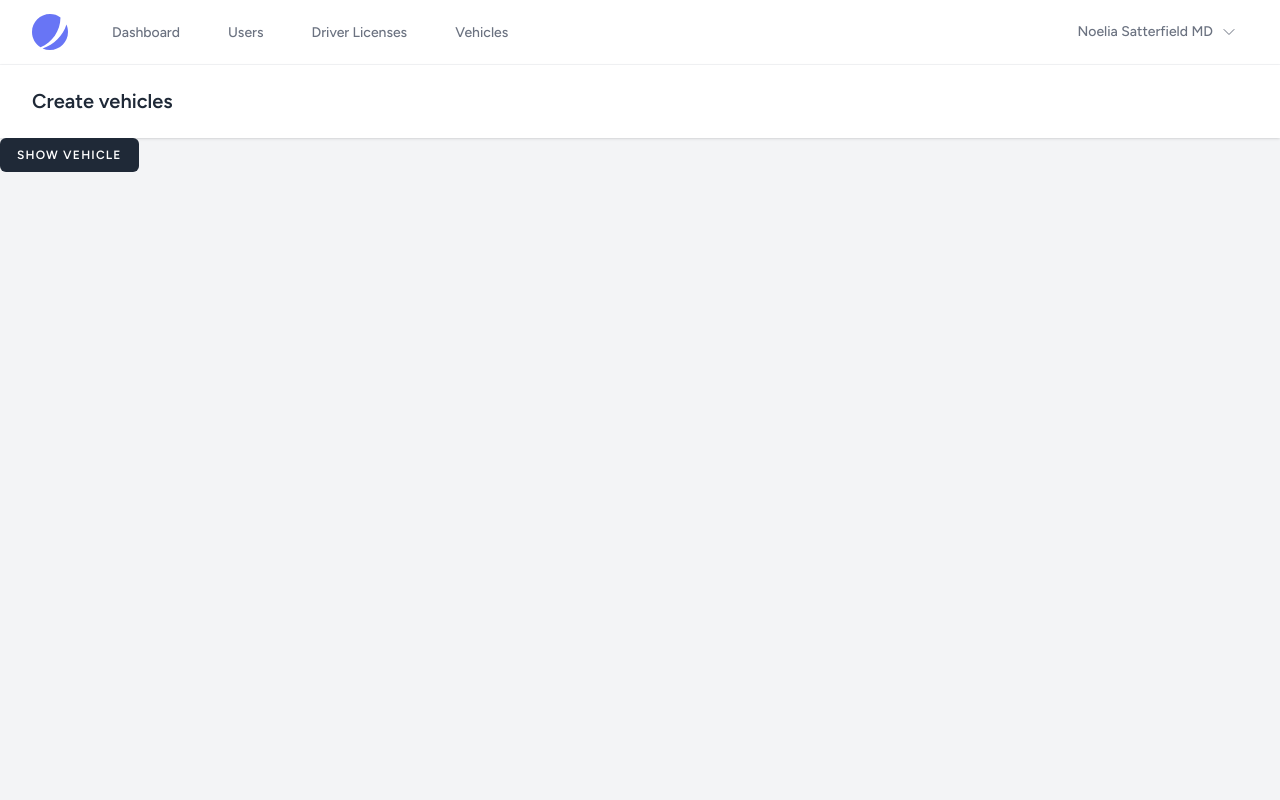
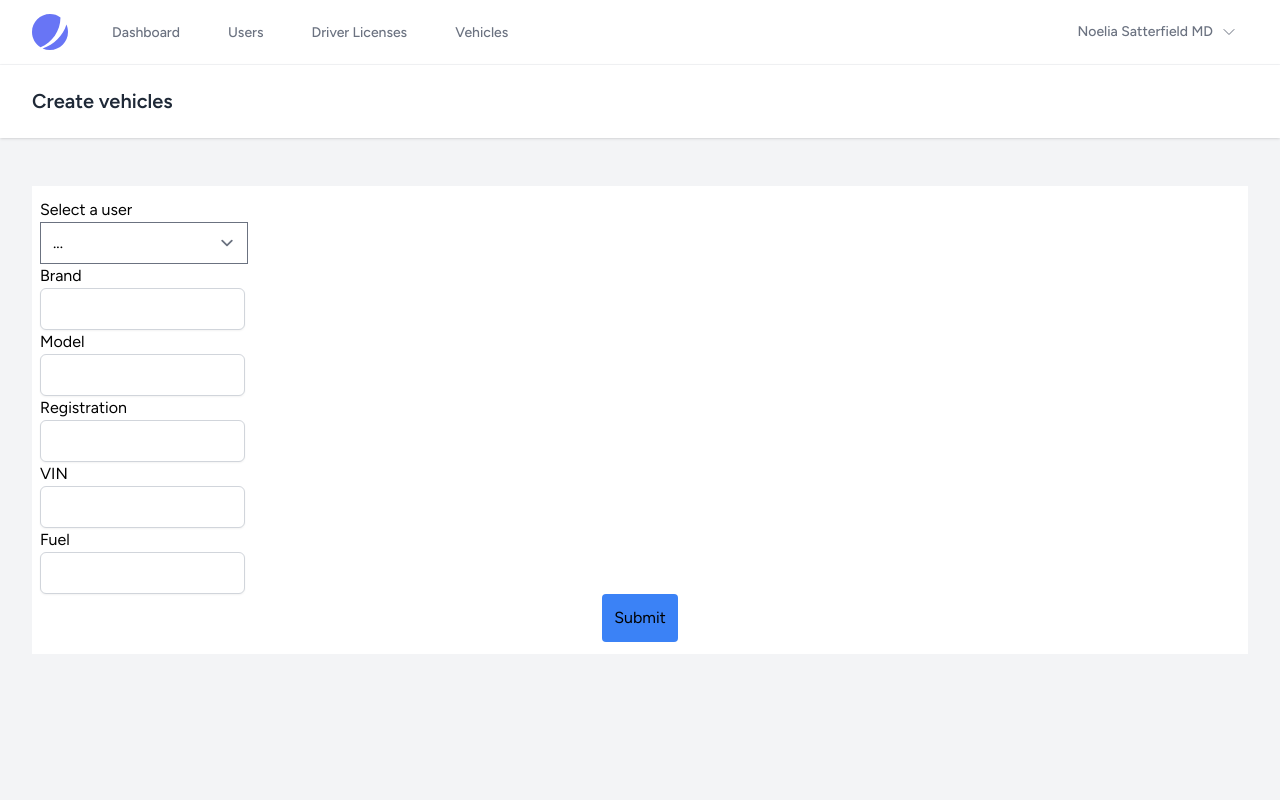
Before and after one commit to AleksandarAta/test, a Laravel app: template resources/views/vehicles/create.blade.php in a window 1280 px wide. Run offline with Laravel 12, Linux system fonts and the light colour scheme; a user stored in the database is signed in; data comes from the database, SQL or seed files in the repository; tables that the repository leaves empty hold one stand-in row (values such as "Sample post"); the template is opened without the code that fills it: most values are stand-ins (such as "Sample title", 1, 10 or a date in 2020); style sheets or scripts are compiled from the project's sources; parts of the project's set-up code (start-up, migrations or seed data) failed here and were passed over; some libraries are stand-ins or nearby versions.

Commit message:
livewire components

```diff
--- /dev/null
+++ b/app/Livewire/Vehicles/Create.php
@@ -0,0 +1,56 @@
+<?php
+
+namespace App\Livewire\Vehicles;
+
+use App\Models\User;
+use App\Models\Vehicle;
+use Livewire\Component;
+
+class Create extends Component
+{
+    public $user;
+    public $brand;
+    public $model;
+    public $vin;
+    public $fuel;
+    public $registration;
+
+
+    protected function rules()
+    {
+        return [
+            'user' => 'required|integer',
+            'brand' => 'required|string',
+            'model' => 'required|string',
+            'registration' => 'required|string',
+            'vin' => 'required|string',
+            'fuel' => 'required|string',
+
+        ];
+    }
+
+    public function submit()
+    {
+        $this->validate();
+
+        $newVehicle =  Vehicle::create([
+            'user_id' => $this->user,
+            'brand' => $this->brand,
+            'model' => $this->model,
+            'registration' => $this->registration,
+            'vin' => $this->vin,
+            'fuel' => $this->fuel,
+        ]);
+
+        session()->flash('flash.banner', 'vehicle create succsessfully');
+        session()->flash('flash.bannerStyle', 'success');
+
+        return redirect()->route('vehicles.index');
+    }
+
+    public function render()
+    {
+        $users = User::all();
+        return view('livewire.vehicles.create', ['users' => $users]);
+    }
+}
--- a/database/seeders/DatabaseSeeder.php
+++ b/database/seeders/DatabaseSeeder.php
@@ -20,6 +20,8 @@ class DatabaseSeeder extends Seeder
             ->has(Vehicle::Factory(1))
             ->create();
         User::factory(10)->create();
+        Vehicle::factory(10)->create();
+
         DriverLicense::factory(10)->create();
         User::factory()->has(DriverLicense::factory(1))->create([
             'name' => 'Test User',
--- /dev/null
+++ b/resources/views/livewire/vehicles/create.blade.php
@@ -0,0 +1,52 @@
+<div>
+    <div class="py-12">
+        <div class="max-w-7xl mx-auto sm:px-6 lg:px-8">
+        <div class="bg-white mx-auto px-2 py-3">
+        <form action="{{ route('users.store') }}" wire:submit.prevent="submit" class="flex justify-center flex-wrap">
+           @csrf
+           <div class="w-full">
+           <label for="name">Select a user</label>
+           <br>
+           <x-input-error for="user"/>
+           <select wire:model ='user' name="selected_user" id="selected_user">
+            <option value="">...</option>
+            @foreach ($users as $user )
+                <option value="{{ $user->id }}">{{$user->name}}</option>
+            @endforeach
+           </select>
+           </div>
+           <div class="w-full">
+           <label for="brand">Brand</label>
+           <br>
+           <x-input-error for="brand"/>
+           <x-input name="brand" id="brand" wire:model='brand' type="text"/>
+           </div>
+           <div class="w-full">
+           <label for="model">Model</label>
+           <br>
+           <x-input-error for="model"/>
+           <x-input name="model" id="model" wire:model='model' type="text"/>
+           </div>
+           <div class="w-full">
+           <label for="registration">Registration</label>
+           <br>
+           <x-input-error for="registration"/>
+           <x-input name="registration" id="registration" wire:model='registration' type="text"/>
+           </div> <div class="w-full">
+           <label for="vin">VIN</label>
+           <br>
+           <x-input-error for="vin"/>
+           <x-input name="vin" id="vin" wire:model='vin' type="text"/>
+           </div> <div class="w-full">
+           <label for="fuel">Fuel</label>
+           <br>
+           <x-input-error for="fuel"/>
+           <x-input name="fuel" id="fuel" wire:model='fuel' type="text"/>
+           </div>
+           <button type="submit" class="bg-blue-500 rounded p-3">Submit</button>
+        </form>
+    </div>
+    </div>
+    </div>
+
+</div>
--- a/resources/views/vehicles/create.blade.php
+++ b/resources/views/vehicles/create.blade.php
@@ -4,7 +4,5 @@
             {{ __('Create vehicles') }}
         </h2>
     </x-slot>
-  <form action="{{ route('vehicles.create') }}" method="GET">
-    <x-button type='submit'>Show vehicle</x-button>
-    </form>
+        <livewire:vehicles.create>
 </x-app-layout>
--- a/resources/views/vehicles/index.blade.php
+++ b/resources/views/vehicles/index.blade.php
@@ -6,7 +6,7 @@
     </x-slot>
    <div class="py-12">
         <div class="max-w-7xl mx-auto sm:px-6 lg:px-8">
-            <div class="bg-white dark:bg-gray-800 overflow-hidden shadow-xl sm:rounded-lg">
+            <div class="bg-white dark:bg-gray-800 overflow-hidden shadow-xl sm:rounded-lg p-1">
                  <livewire:vehicles.index/>
             </div>
         </div>
```
Also changed, not shown: app/Http/Controllers/UserController.php (+6 -6 lines), app/Livewire/Vehicles/Index.php (+29 -6 lines), resources/views/livewire/vehicles/index.blade.php (+36 -6 lines), resources/views/users/index.blade.php (+59 -19 lines), resources/views/vehicles/edit.blade.php (+6 -3 lines).
